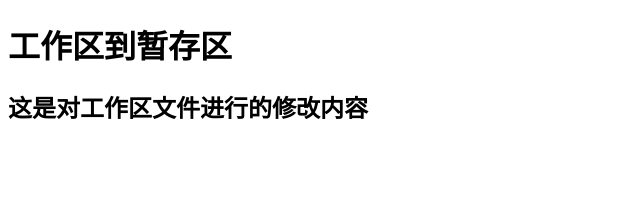
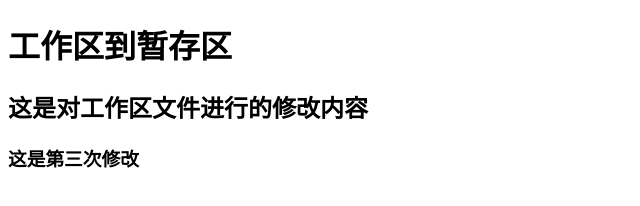
Before and after one commit to MissGuoGit/testGitdemo, a plain HTML site: page index.html in a window 1280 px wide. Shown: the whole page, without its empty margins (0-640 px from the left). Drawn offline with Linux system fonts and the light colour scheme.

Commit message:
这是第三次提交，增加了一个h3标签

```diff
--- a/index.html
+++ b/index.html
@@ -16,5 +16,6 @@
     git diff 查看工作区和暂存区版本的区别，即查看内容
     -->
     <h2>这是对工作区文件进行的修改内容</h2>
+    <h3>这是第三次修改</h3>
 </body>
 </html>
```
